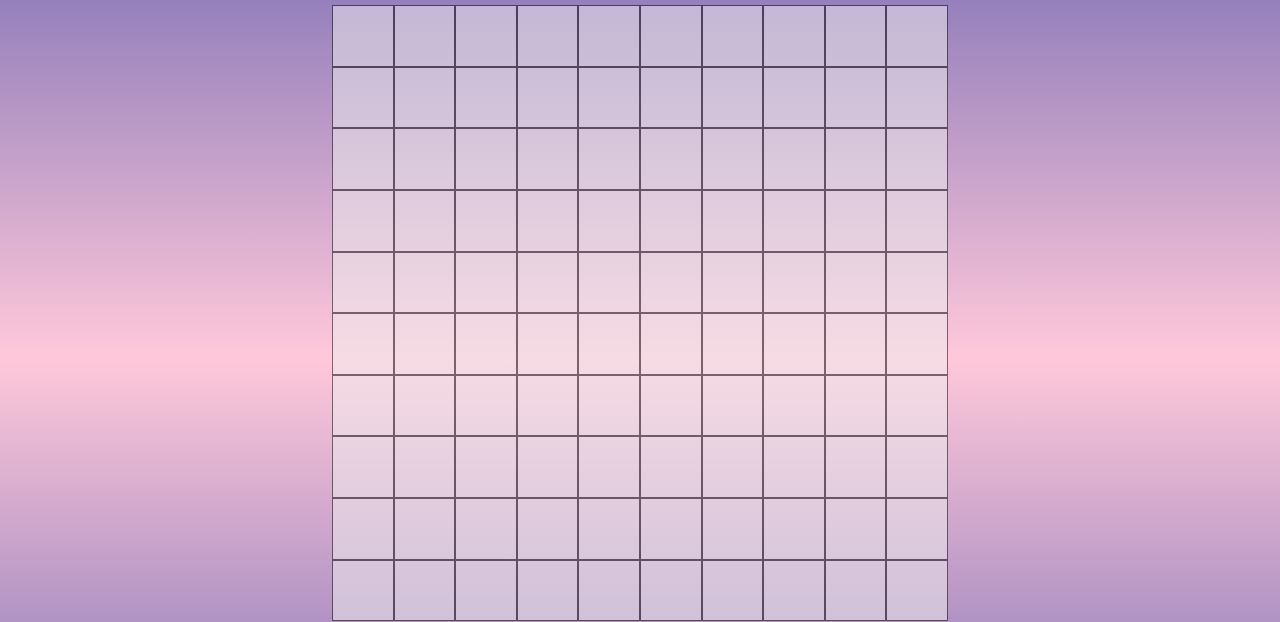
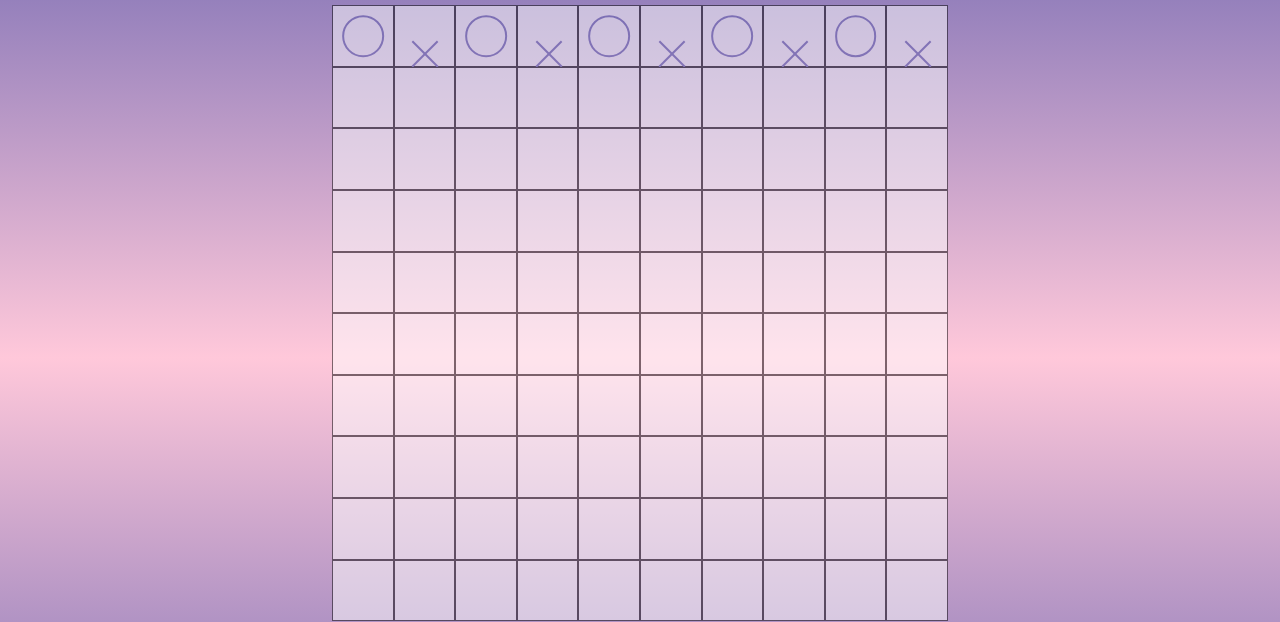
Before and after one commit to Daniela73Schneider/piskvorky, a plain HTML site: page hra.html in a window 1280 px wide. Shown: the part 178-800 px from the top of the page. Drawn offline with Linux system fonts and the light colour scheme.

Commit message:
přidání pseudoelement cross/circle a vyzkoušení v první řadě.

```diff
--- a/hra.css
+++ b/hra.css
@@ -23,11 +23,6 @@ h1 {
   display: block;
   font: lighter 45px lobster;
   margin: 0 auto;
-}
-
-button {
-  height: 7.7vmin;
-  aspect-ratio: 1/1;
 }
 
 .menu {
@@ -95,8 +90,60 @@ a.replay:hover {
   opacity: 0.5;
 }
 
+button {
+  height: 7.7vmin;
+  aspect-ratio: 1/1;
+}
+
 button:hover,
 button:focus {
   opacity: 0.9;
   cursor: pointer;
 }
+
+/*Nachystej si dvě CSS třídy (například board__field--circle a board__field--cross), které políčko dostylují tak, aby se na něm zobrazilo kolečko nebo křížek. Neboj se třídy otestovat tak, že je na zkoušku přidáš tlačítkům přímo v HTML. Po testu je z HTML nezapomeň smazat, protože tyto třídy bude přidávat a odebírat pouze javascript. */
+
+
+button {
+  position: relative;
+  background-color: #fff;
+  border: none;
+}
+
+button.cross::before,
+button.cross::after {
+  content: "";
+  display: block;
+  position: absolute;
+  top: 50%;
+  left: 50%;
+  height: 60%;
+  border: 1px solid #615dad;
+  box-sizing: border-box;
+  fill: #615dad;
+  transform: translate(-50%, -50%);
+}
+
+button.cross::before {
+  transform: rotate(45deg);
+}
+
+button.cross::after {
+  transform: rotate(-45deg);
+}
+
+
+
+button.cell::before {
+  content: "";
+  display: block;
+  position: absolute;
+  top: 50%;
+  left: 50%;
+  transform: translate(-50%, -50%);
+  width: 70%;
+  height: 70%;
+  border-radius: 50%;
+  background-color: transparent;
+  border: 2px solid #615dad;
+}
--- a/hra.html
+++ b/hra.html
@@ -5,6 +5,7 @@
     <meta http-equiv="X-UA-Compatible" content="IE=edge" />
     <meta name="viewport" content="width=device-width, initial-scale=1.0" />
     <link rel="stylesheet" href="hra.css" />
+    <script type="module" src="index.js"></script>
     <title>Hrajeme Piškvorky</title>
   </head>
   <body>
@@ -22,16 +23,16 @@
     </div>
     <div class="gamefield">
       <section class="btnGroup">
-        <button type="button"></button>
-        <button type="button"></button>
-        <button type="button"></button>
-        <button type="button"></button>
-        <button type="button"></button>
-        <button type="button"></button>
-        <button type="button"></button>
-        <button type="button"></button>
-        <button type="button"></button>
-        <button type="button"></button>
+        <button type="button" class="cell"></button>
+        <button type="button" class="cross"></button>
+        <button type="button" class="cell"></button>
+        <button type="button" class="cross"></button>
+        <button type="button" class="cell"></button>
+        <button type="button" class="cross"></button>
+        <button type="button" class="cell"></button>
+        <button type="button" class="cross"></button>
+        <button type="button" class="cell"></button>
+        <button type="button" class="cross"></button>
       </section>
       <section class="btnGroup">
         <button type="button"></button>
@@ -47,7 +48,7 @@
       </section>
       <section class="btnGroup">
         <button type="button"></button>
-        <button type="button"></button>
+        <button type="button" ></button>
         <button type="button"></button>
         <button type="button"></button>
         <button type="button"></button>
```
Also changed, not shown: hra.js (added, +13 -0 lines).
